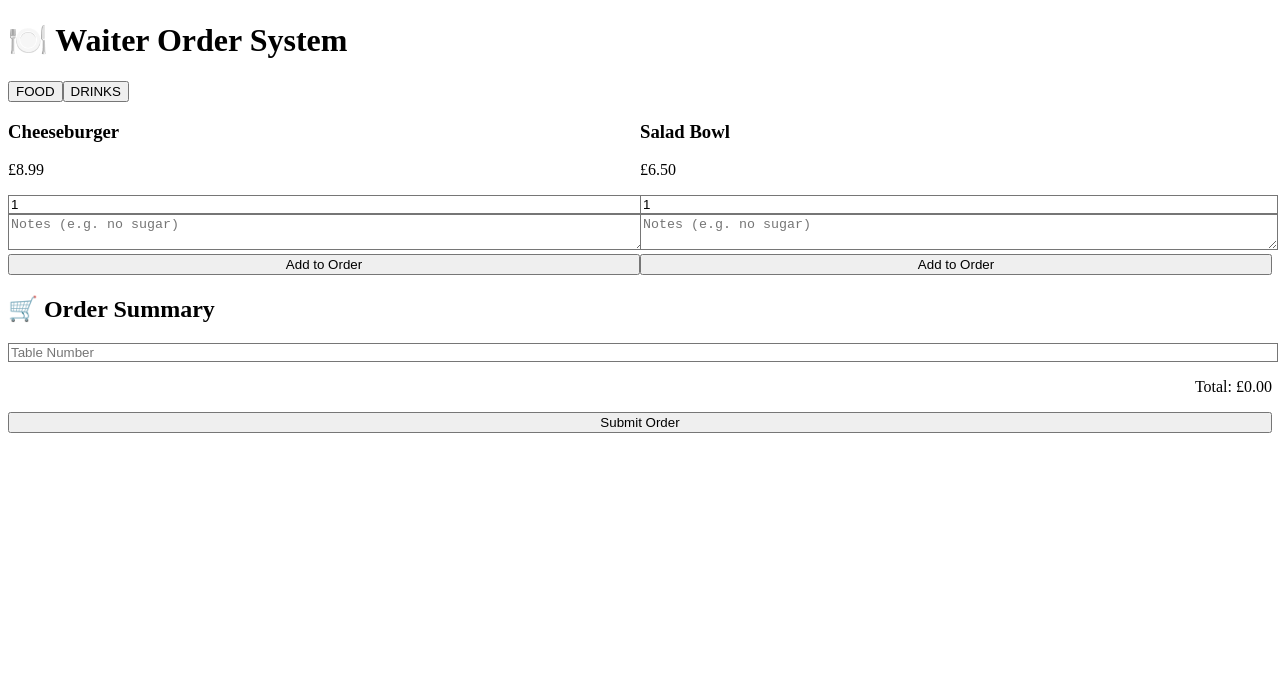
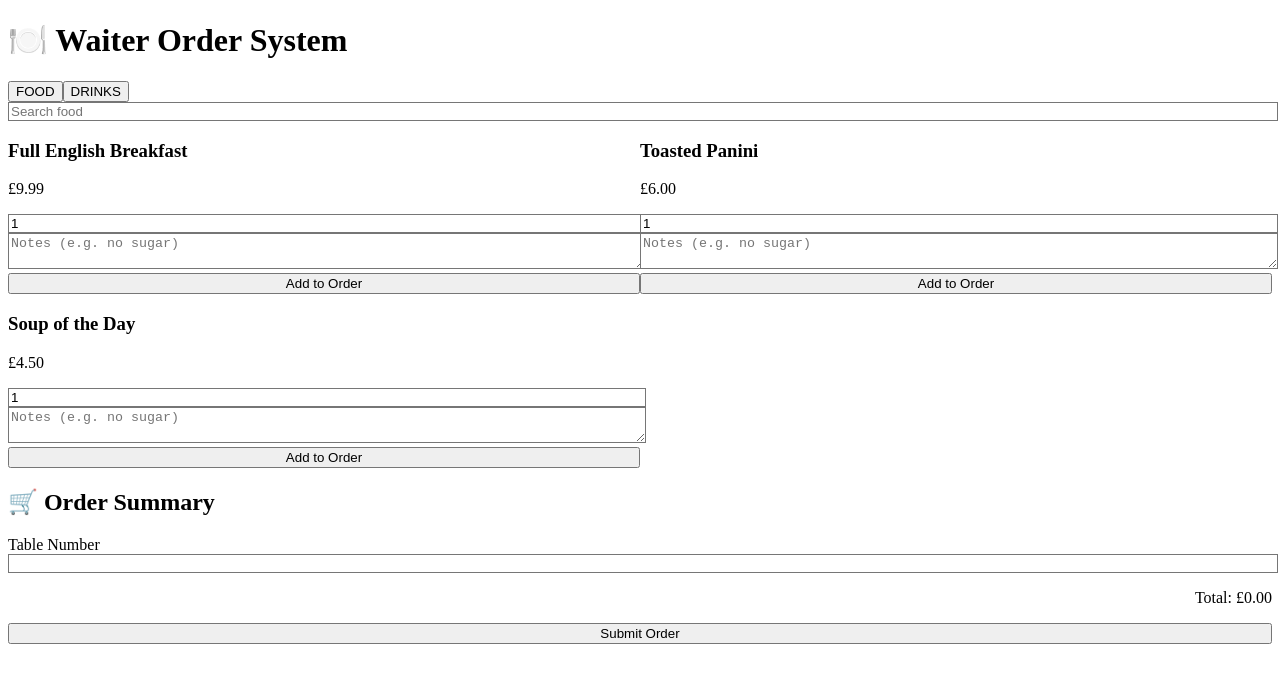
Before and after one commit to peterstearoom/peterstearoom, a React (Vite) app: page / in a window 1280 px wide. Shown: the top 682 px of the page. Built offline with nearby package versions, Linux system fonts and the light colour scheme.

Commit message:
Added search filters

```diff
--- a/src/components/MenuTabs.jsx
+++ b/src/components/MenuTabs.jsx
@@ -3,25 +3,35 @@ import MenuItemCard from './MenuItemCard'
 
 const menuData = {
   food: [
-    { name: 'Cheeseburger', price: 8.99 },
-    { name: 'Salad Bowl', price: 6.5 }
+    { name: 'Full English Breakfast', price: 9.99 },
+    { name: 'Toasted Panini', price: 6.0 },
+    { name: 'Soup of the Day', price: 4.5 }
   ],
   drinks: [
-    { name: 'Coffee', price: 2.2 },
-    { name: 'Tea', price: 2.0 }
+    { name: 'Cappuccino', price: 2.8 },
+    { name: 'Latte', price: 2.9 },
+    { name: 'Orange Juice', price: 2.0 }
   ]
 }
 
 function MenuTabs() {
   const [activeTab, setActiveTab] = useState('food')
+  const [search, setSearch] = useState('')
+
+  const filteredItems = menuData[activeTab].filter((item) =>
+    item.name.toLowerCase().includes(search.toLowerCase())
+  )
 
   return (
     <div className="p-4">
-      <div className="flex gap-2 mb-4">
+      <div className="flex gap-2 mb-3">
         {['food', 'drinks'].map((tab) => (
           <button
             key={tab}
-            onClick={() => setActiveTab(tab)}
+            onClick={() => {
+              setSearch('')
+              setActiveTab(tab)
+            }}
             className={`px-4 py-2 rounded ${
               activeTab === tab ? 'bg-blue-600 text-white' : 'bg-gray-300'
             }`}
@@ -31,8 +41,16 @@ function MenuTabs() {
         ))}
       </div>
 
+      <input
+        type="text"
+        placeholder={`Search ${activeTab}`}
+        value={search}
+        onChange={(e) => setSearch(e.target.value)}
+        className="border px-3 py-1 rounded w-full mb-4"
+      />
+
       <div className="grid grid-cols-2 gap-4">
-        {menuData[activeTab].map((item, i) => (
+        {filteredItems.map((item, i) => (
           <MenuItemCard key={i} item={{ ...item, category: activeTab }} />
         ))}
       </div>
--- a/src/components/OrderCart.jsx
+++ b/src/components/OrderCart.jsx
@@ -48,13 +48,14 @@ function OrderCart() {
     <div className="p-4 bg-white mt-4 shadow rounded">
       <h2 className="text-xl font-bold mb-2">🛒 Order Summary</h2>
 
+<label className="block text-sm font-medium mb-1">Table Number</label>
 <input
-        placeholder="Table Number"
   type="number"
   value={tableNumber}
   onChange={(e) => setTableNumber(e.target.value)}
   className="border px-2 py-1 mb-3 w-full"
 />
+
 
       {['food', 'drinks'].map((type) =>
         grouped[type].length > 0 && (
```
Lines whose indentation alone changed are shown as unchanged.
